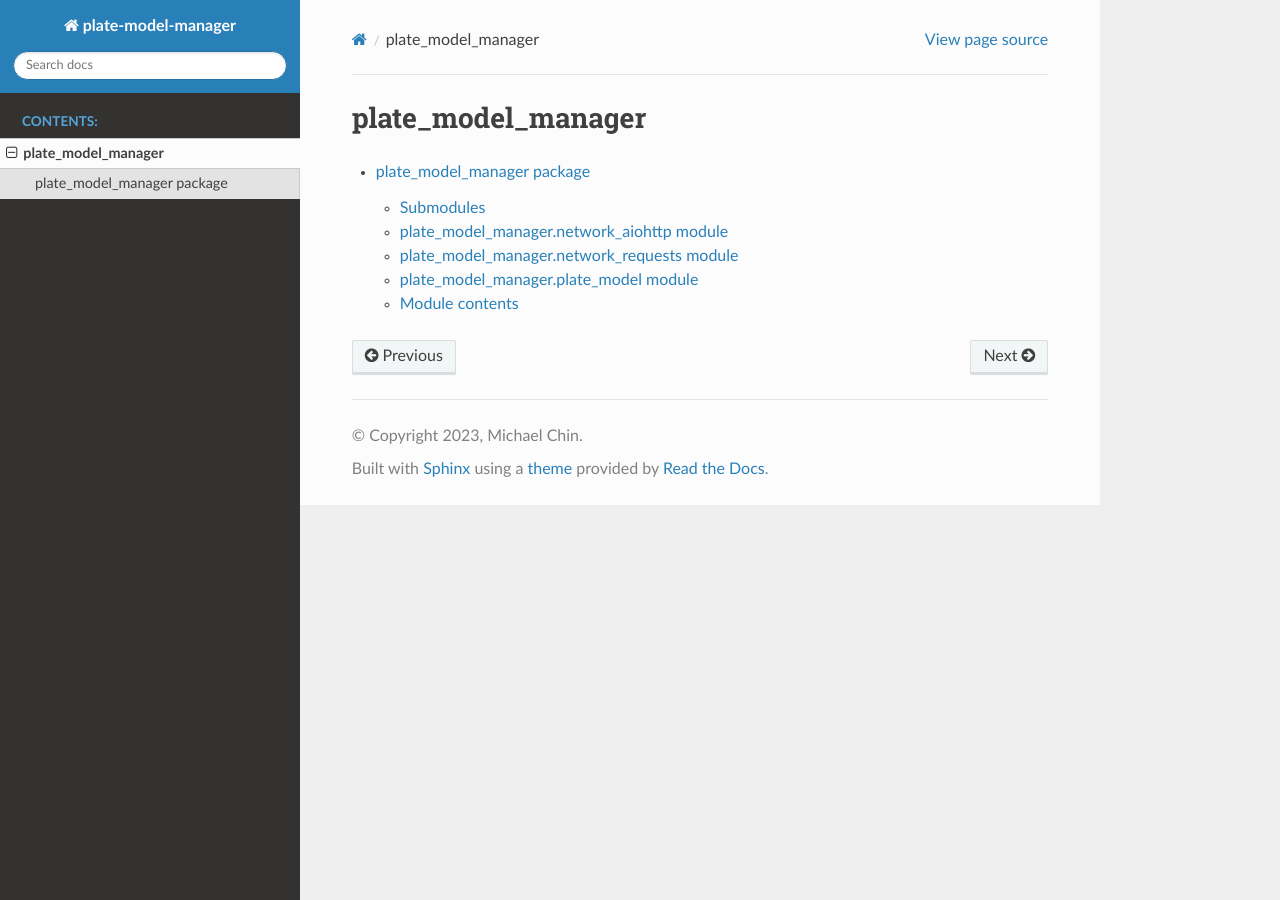
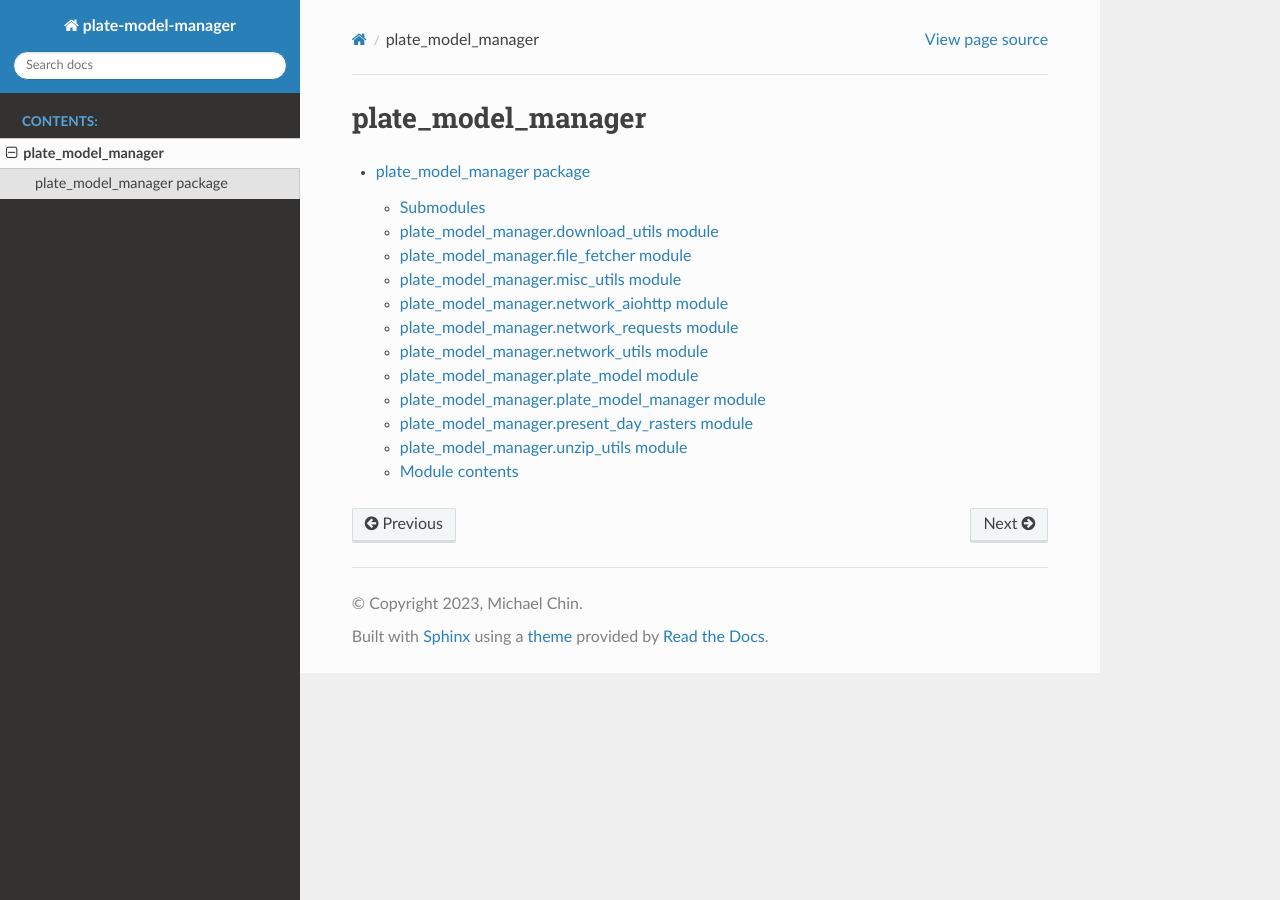
Before and after one commit to michaelchin/plate-model-manager, a Sphinx documentation site: the page built from doc/source/modules.rst, in a window 1280 px wide. Built offline with Sphinx 7.4.7 and the Read the Docs theme 2.0.0, drawn with Linux system fonts in a browser that asks for light colours.

```diff
--- a/doc/source/plate_model_manager.rst
+++ b/doc/source/plate_model_manager.rst
@@ -3,6 +3,30 @@ plate\_model\_manager package
 
 Submodules
 ----------
+
+plate\_model\_manager.download\_utils module
+--------------------------------------------
+
+.. automodule:: plate_model_manager.download_utils
+   :members:
+   :undoc-members:
+   :show-inheritance:
+
+plate\_model\_manager.file\_fetcher module
+------------------------------------------
+
+.. automodule:: plate_model_manager.file_fetcher
+   :members:
+   :undoc-members:
+   :show-inheritance:
+
+plate\_model\_manager.misc\_utils module
+----------------------------------------
+
+.. automodule:: plate_model_manager.misc_utils
+   :members:
+   :undoc-members:
+   :show-inheritance:
 
 plate\_model\_manager.network\_aiohttp module
 ---------------------------------------------
@@ -20,10 +44,42 @@ plate\_model\_manager.network\_requests module
    :undoc-members:
    :show-inheritance:
 
+plate\_model\_manager.network\_utils module
+-------------------------------------------
+
+.. automodule:: plate_model_manager.network_utils
+   :members:
+   :undoc-members:
+   :show-inheritance:
+
 plate\_model\_manager.plate\_model module
 -----------------------------------------
 
 .. automodule:: plate_model_manager.plate_model
+   :members:
+   :undoc-members:
+   :show-inheritance:
+
+plate\_model\_manager.plate\_model\_manager module
+--------------------------------------------------
+
+.. automodule:: plate_model_manager.plate_model_manager
+   :members:
+   :undoc-members:
+   :show-inheritance:
+
+plate\_model\_manager.present\_day\_rasters module
+--------------------------------------------------
+
+.. automodule:: plate_model_manager.present_day_rasters
+   :members:
+   :undoc-members:
+   :show-inheritance:
+
+plate\_model\_manager.unzip\_utils module
+-----------------------------------------
+
+.. automodule:: plate_model_manager.unzip_utils
    :members:
    :undoc-members:
    :show-inheritance:
```
Also changed, not shown: requirements.txt (+24 -4 lines), doc/readme.md, doc/source/_static/dummy.txt (added).
